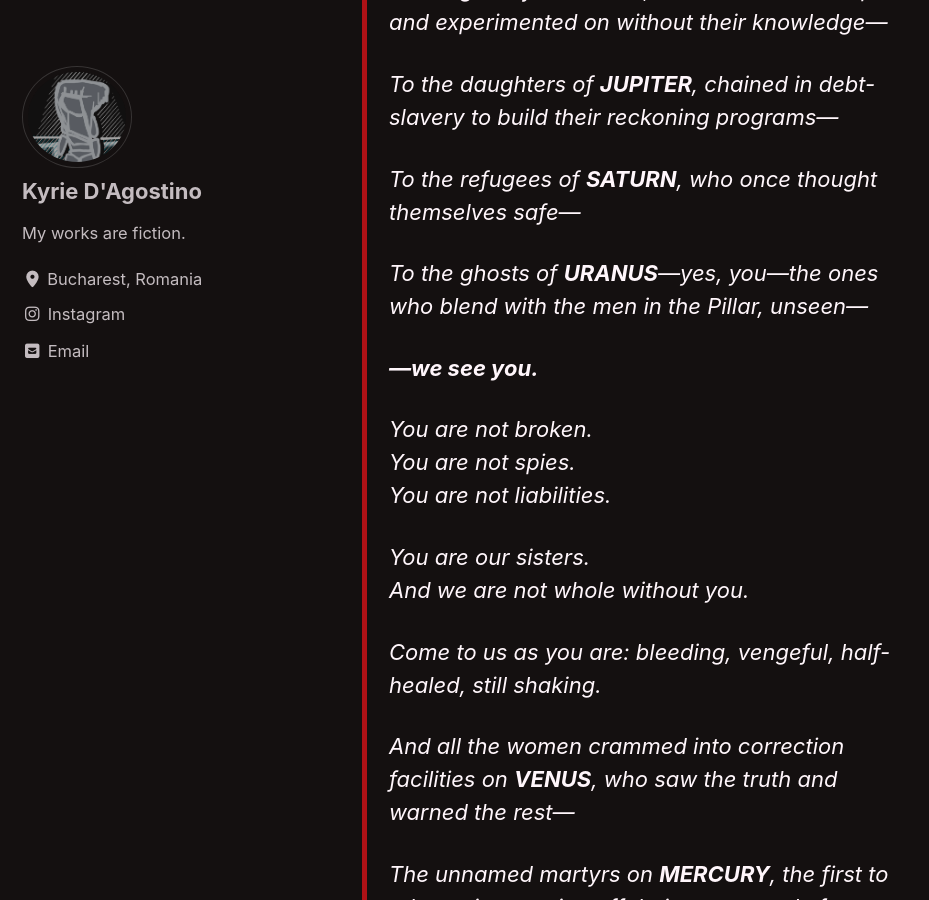
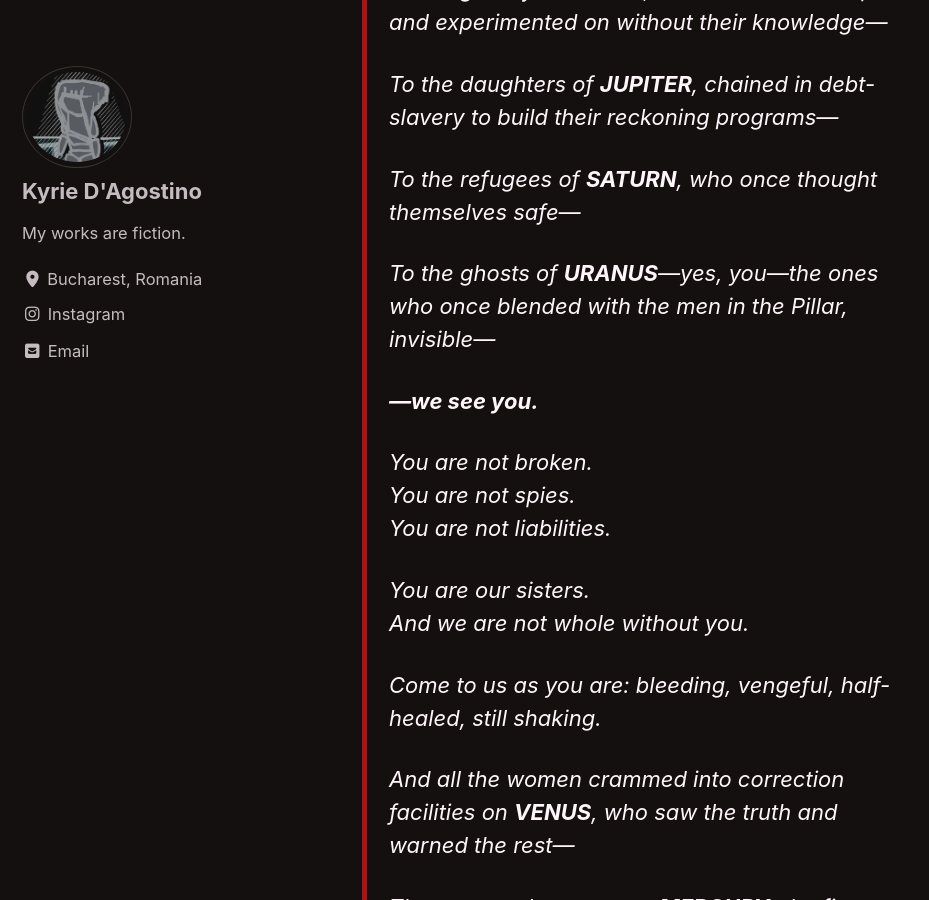
Before and after one commit to kyrie-edelweiss/edelweiss-archive, a Jekyll site: the page built from _pages/red-king.md, in a window 1280 px wide and 900 px high, scrolled down 105447 px. Shown: the whole window, without its empty margins (0-929 px from the left). Built offline with Jekyll 4.4.1, drawn with Linux system fonts in a browser that asks for light colours; cached includes are drawn as plain includes; our own code applies the rules of GitHub Pages for plain Markdown files.

Commit message:
Update red-king.md

```diff
--- a/_pages/red-king.md
+++ b/_pages/red-king.md
@@ -2352,7 +2352,7 @@ Then her tone shifts—lower, but more human. Fiercer. Almost tender.
 >
 > To the refugees of **SATURN**, who once thought themselves safe—
 >
-> To the ghosts of **URANUS**—yes, *you*—the ones who blend with the men in the Pillar, unseen—
+> To the ghosts of **URANUS**—yes, *you*—the ones who once blended with the men in the Pillar, invisible—
 >
 > **—we see you.**
 >
```
